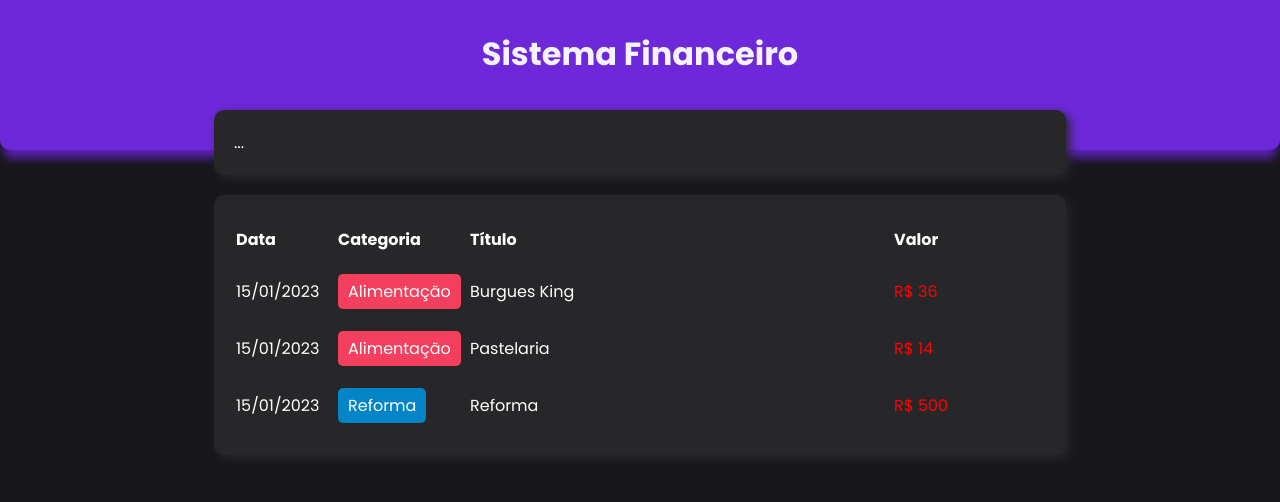
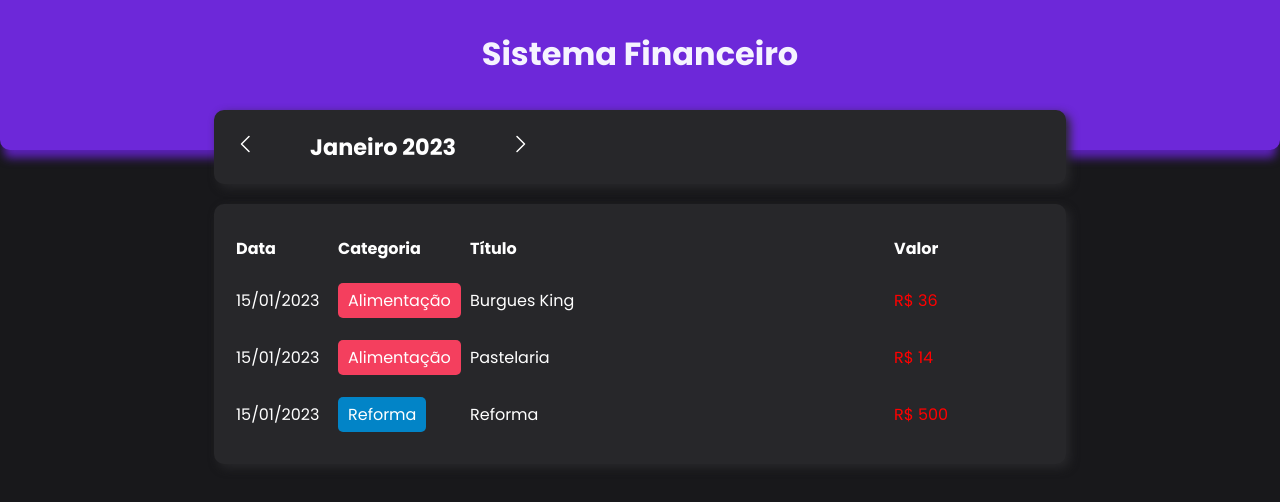
Before and after one commit to ximeen/sistema-financeiro, a React (Vite) app: page / in a window 1280 px wide. Shown: the top 502 px of the page. Built offline with nearby package versions, Linux system fonts and the light colour scheme.

Commit message:
create switch date

```diff
--- a/package.json
+++ b/package.json
@@ -9,6 +9,7 @@
     "preview": "vite preview"
   },
   "dependencies": {
+    "phosphor-react": "^1.4.1",
     "react": "^18.2.0",
     "react-dom": "^18.2.0",
     "styled-components": "^5.3.6"
--- a/src/App.tsx
+++ b/src/App.tsx
@@ -19,11 +19,19 @@ function App() {
   useEffect(() => {
     setFilteredListItems(filterListByMonth(listItems, currentMounth))
   }, [listItems, currentMounth])
+
+  function handleMonthChange(newMonth: string) {
+    setCurrentMounth(newMonth)
+  }
+
   return (
     <S.Container>
       <Header />
       <S.ContentMain>
-        <InfoArea />
+        <InfoArea
+          currentMonth={currentMounth}
+          onMonthChange={handleMonthChange}
+        />
         <TableArea list={filteredListItems} />
       </S.ContentMain>
     </S.Container>
--- a/src/components/infoArea/index.tsx
+++ b/src/components/infoArea/index.tsx
@@ -1,9 +1,46 @@
 import * as S from "./styles"
+import { CaretLeft, CaretRight } from "phosphor-react"
+import { formateCurrentMonth } from "../../services/dateFilter"
 
-export function InfoArea() {
+interface currentMonthProps {
+  currentMonth: string,
+  onMonthChange: (newMonth: string) => void
+}
+
+export function InfoArea({ currentMonth, onMonthChange }: currentMonthProps) {
+
+  function hadlePreviouMonth() {
+    let [year, month] = currentMonth.split("-")
+    let currentDate = new Date(parseInt(year), parseInt(month) - 1, 1)
+    currentDate.setMonth(currentDate.getMonth() - 1)
+    onMonthChange(`${currentDate.getFullYear()}-${currentDate.getMonth() + 1}`)
+
+  }
+
+  function handleNextMonth() {
+    let [year, month] = currentMonth.split("-")
+    let currentDate = new Date(parseInt(year), parseInt(month) - 1, 1)
+    currentDate.setMonth(currentDate.getMonth() + 1)
+    onMonthChange(`${currentDate.getFullYear()}-${currentDate.getMonth() + 1}`)
+  }
+
   return (
     <S.Container>
-      ...
+      <S.MonthArea>
+
+        <S.MonthArrow onClick={hadlePreviouMonth}>
+          <CaretLeft size={24} />
+        </S.MonthArrow>
+
+        <S.MonthTitle>{formateCurrentMonth(currentMonth)}</S.MonthTitle>
+
+        <S.MonthArrow onClick={handleNextMonth}>
+          <CaretRight size={24} />
+        </S.MonthArrow>
+
+      </S.MonthArea>
+
+      <S.ResumeArea></S.ResumeArea>
     </S.Container>
   )
 }
--- a/src/components/infoArea/styles.ts
+++ b/src/components/infoArea/styles.ts
@@ -6,4 +6,31 @@ export const Container = styled.div`
   border-radius: 10px;
   padding: 20px;
   margin-top: -40px;
+
+  display: flex;
+  align-items: center;
 `;
+
+export const MonthArea = styled.div`
+  flex: 1;
+  display: flex;
+  align-items: center;
+`;
+
+export const MonthArrow = styled.div`
+  text-align: center;
+  cursor: pointer;
+`;
+
+export const MonthTitle = styled.h1`
+  flex: 1;
+  font-size: 1.4rem;
+  text-align: center;
+  max-width: 250px;
+  width: full;
+`;
+
+export const ResumeArea = styled.div`
+  flex: 1;
+  display: flex;
+`;
--- a/src/data/items.ts
+++ b/src/data/items.ts
@@ -26,9 +26,9 @@ export const items: ItemType[] = [
     price: 1400,
   },
   {
-    date: new Date(2023, 2, 15),
-    category: "CNH",
+    date: new Date(2023, 1, 15),
+    category: "transport",
     title: "Parcela CNH",
-    price: 36,
+    price: 600,
   },
 ];
--- a/src/services/dateFilter.ts
+++ b/src/services/dateFilter.ts
@@ -35,3 +35,23 @@ export function formatDate(date: Date): string {
 
   return `${addZeroToDate(day)}/${addZeroToDate(month)}/${year}`;
 }
+
+export function formateCurrentMonth(currentMonth: string): string {
+  let [year, month] = currentMonth.split("-");
+  let months = [
+    "Janeiro",
+    "Fevereiro",
+    "Março",
+    "Abril",
+    "Maio",
+    "Junho",
+    "Julho",
+    "Agosto",
+    "Setembro",
+    "Outubro",
+    "Novembro",
+    "Dezembro",
+  ];
+
+  return `${months[parseInt(month) - 1]} ${year}`;
+}
```
Also changed, not shown: 1 other file (tests, documents, lock files or other folders).
